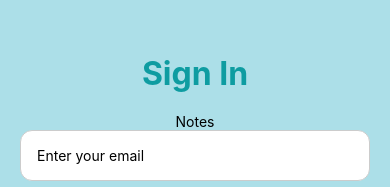
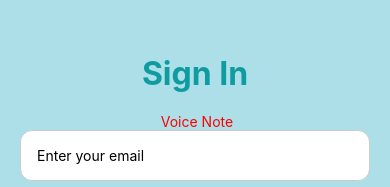
Before and after one commit to ranjushrestha/Tech-Haus, a React Native app in the folder week 4/NotesApp/: screen /Login in a window 390 px wide. Shown: the part 225-412 px from the top of the page. Built offline with nearby package versions, Linux system fonts and the light colour scheme.

Commit message:
fixed:code review changes

```diff
--- a/week 4/NotesApp/screens/LoginScreen.js
+++ b/week 4/NotesApp/screens/LoginScreen.js
@@ -29,7 +29,7 @@ export default function App({ navigation }) {
   return (
     <SafeAreaView style={styles.container}>
       <Text style={styles.sigInText}>Sign In</Text>
-      <Text>Notes</Text>
+      <Text style={{color:'red'}}> Voice Note</Text>
 
       <View style={styles.form}>
         <TextInput
```
